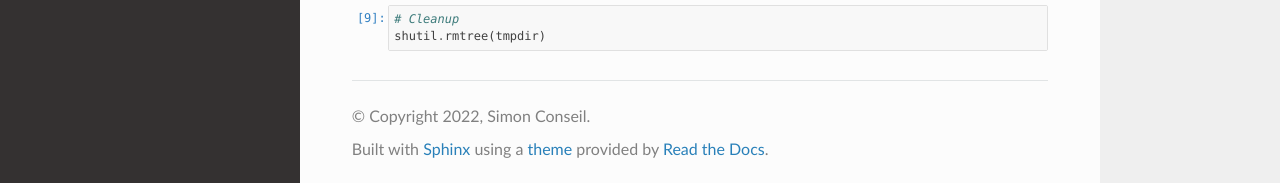
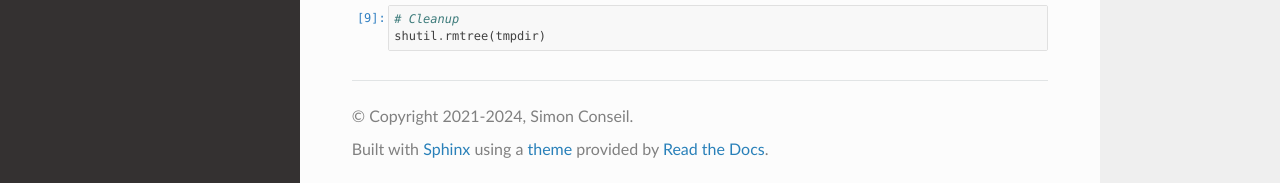
Before and after one commit to saimn/ndcombine, a Sphinx documentation site: the page built from docs/Usage.ipynb, in a window 1280 px wide and 900 px high, scrolled down 1095 px. Shown: the part 714-897 px from the top of the window. Built offline with Sphinx 7.4.7 and the Read the Docs theme 2.0.0, drawn with Linux system fonts in a browser that asks for light colours.

Commit message:
update copyright

```diff
--- a/docs/conf.py
+++ b/docs/conf.py
@@ -16,7 +16,7 @@ from importlib.metadata import version
 # -- Project information -----------------------------------------------------
 
 project = "NDCombine"
-copyright = "2022, Simon Conseil"
+copyright = "2021-2024, Simon Conseil"
 author = "Simon Conseil"
 
 # The full version, including alpha/beta/rc tags
```
Also changed, not shown: LICENSE.rst.
